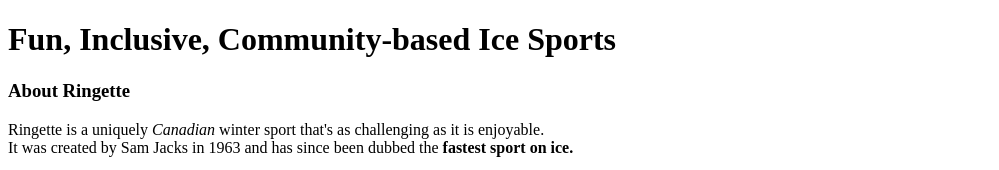
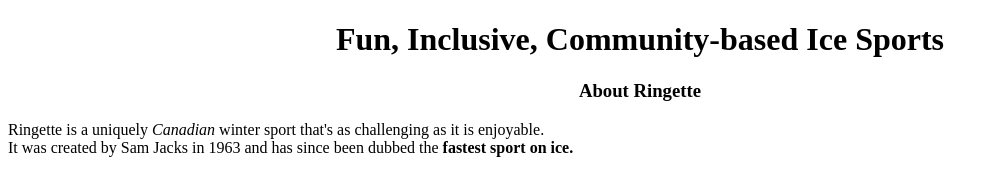
Before and after one commit to Kingsman0503/Kingsman0503.github.io, a plain HTML site: page index.html in a window 1280 px wide. Shown: the top 170 px of the page, without its empty margins (0-999 px from the left). Drawn offline with Linux system fonts and the light colour scheme.

Commit message:
Update index.html

```diff
--- a/index.html
+++ b/index.html
@@ -2,13 +2,13 @@
 <html>
     <head>
         <meta charset="utf-8">
-        <title>Ringette</title>
+        <title><center>Ringette</center></title>
     </head>
     <body>
 
-        <h1>Fun, Inclusive, Community-based Ice Sports</h1>
+        <h1><center>Fun, Inclusive, Community-based Ice Sports</center></h1>
 
-        <h3> About Ringette</h3>
+        <h3><center>About Ringette</center></h3>
 
         <p>Ringette is a uniquely <em>Canadian</em> winter sport that's as challenging as it is enjoyable. <br>It was created by Sam Jacks in 1963 and has since been dubbed the <strong>fastest sport on ice.</strong></p>
 
```
